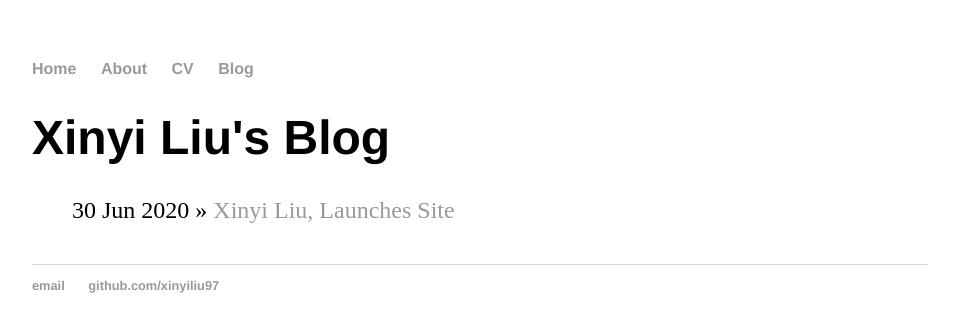
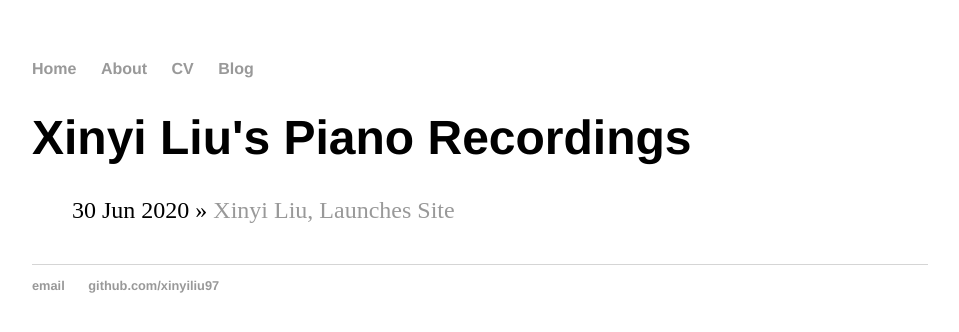
Before and after one commit to xinyiliu97/xinyiliu97.github.io, a Jekyll site: the page built from recordings/index.html, in a window 1280 px wide. Shown: the top 332 px of the page, without its empty margins (160-1119 px from the left). Built offline with Jekyll 4.4.1, drawn with Linux system fonts in a browser that asks for light colours.

Commit message:
recording
change blog to recordings

```diff
--- a/about/index.html
+++ b/about/index.html
@@ -7,4 +7,4 @@ title: About
 	<p style = "font-size:1em;line-height: 1.5em;">
 I grew up in Shanghai, China and obtained my B.A. degree from Wheaton College, MA. I was double majoring in Mathematics and Physics, minoring in Piano Performance and Astronomy.
 I started my PhD program in Engineering Sciences and Applied Mathematics at Northwestern in fall 2020. In my leisure time, I like playing the piano and listening to classical music.
-You can find some of the recordings of me playing the piano pieces <a href="/blog">here   </p>
+You can find some of the recordings of me playing the piano pieces <a href="/recordings">here.   </p>
--- a/blog/atom.xml
+++ b/recordings/atom.xml
@@ -4,7 +4,7 @@ layout: feed
 <?xml version="1.0" encoding="utf-8"?>
 <feed xmlns="http://www.w3.org/2005/Atom">
 
-	<title>Xinyi Liu's Blog</title>
+	<title>Piano Recordings</title>
 	<link href="http://xinyiliu97.github.io/blog/atom.xml" rel="self"/>
 	<link href="http://xinyiliu97.github.io/blog"/>
 	<updated>{{ site.time | date_to_xmlschema }}</updated>
--- a/blog/index.html
+++ b/recordings/index.html
@@ -1,6 +1,6 @@
 ---
 layout: default
-title: Xinyi Liu's Blog
+title: Xinyi Liu's Piano Recordings
 ---
 	<h1>{{ page.title }}</h1>
 	<ul class="posts">
```
